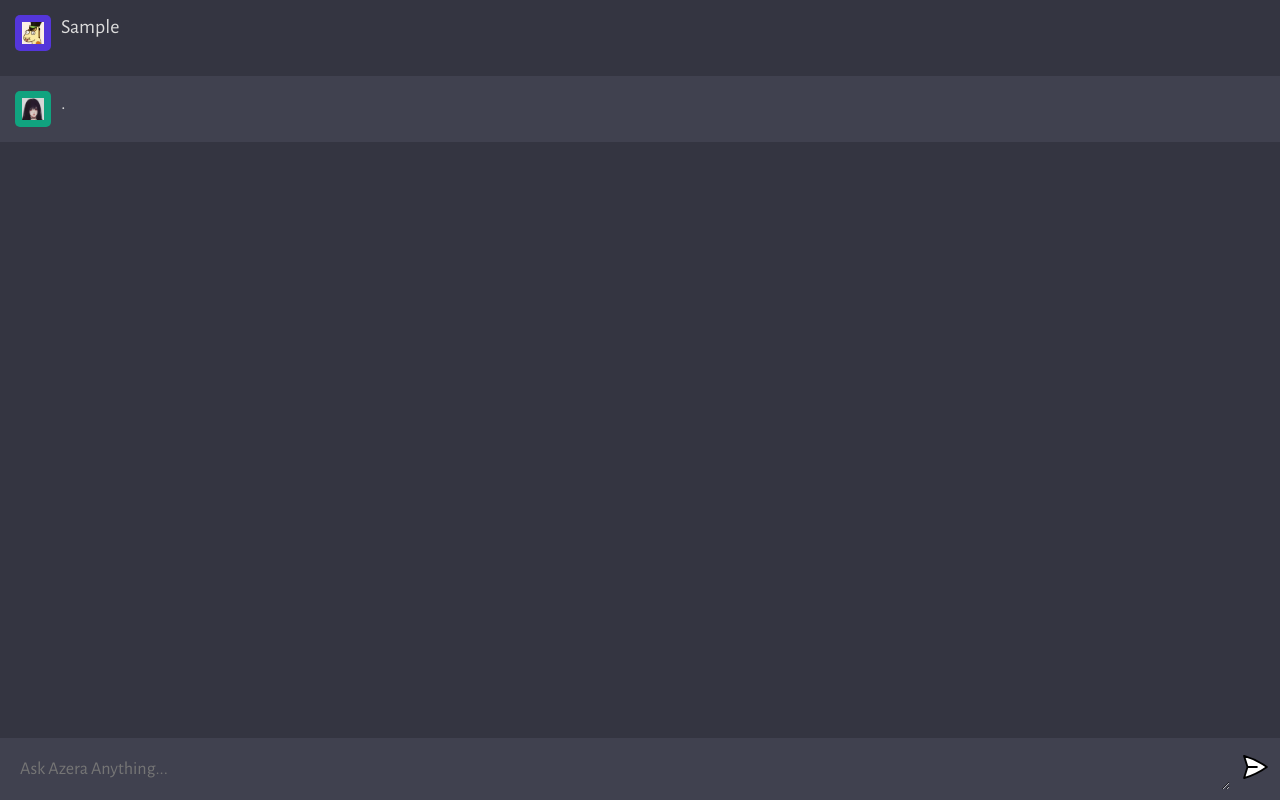
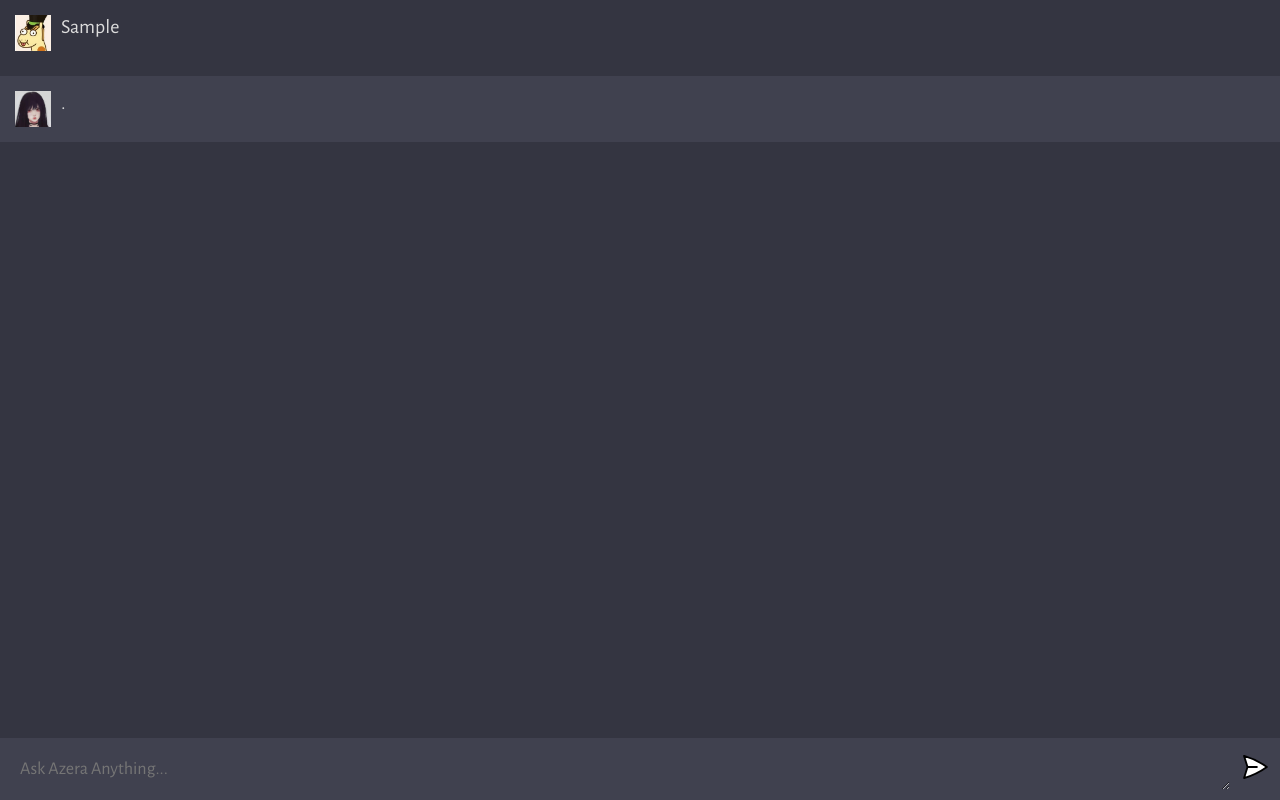
Before and after one commit to YouCodes/azera, a website built with Vite: page client/index.html in a window 1280 px wide. Both pictures are taken after typing "Sample" into the empty fields and a click on the button 1255 px from the left and 769 px from the top of the page. Built offline with nearby package versions, Linux system fonts and the light colour scheme; no server answers.

Commit message:
Profile Change

```diff
--- a/client/style.css
+++ b/client/style.css
@@ -81,8 +81,8 @@ body {
 }
 
 .profile img {
-  width: 60%;
-  height: 60%;
+  width: 100%;
+  height: 100%;
   object-fit: contain;
 }
 
```
